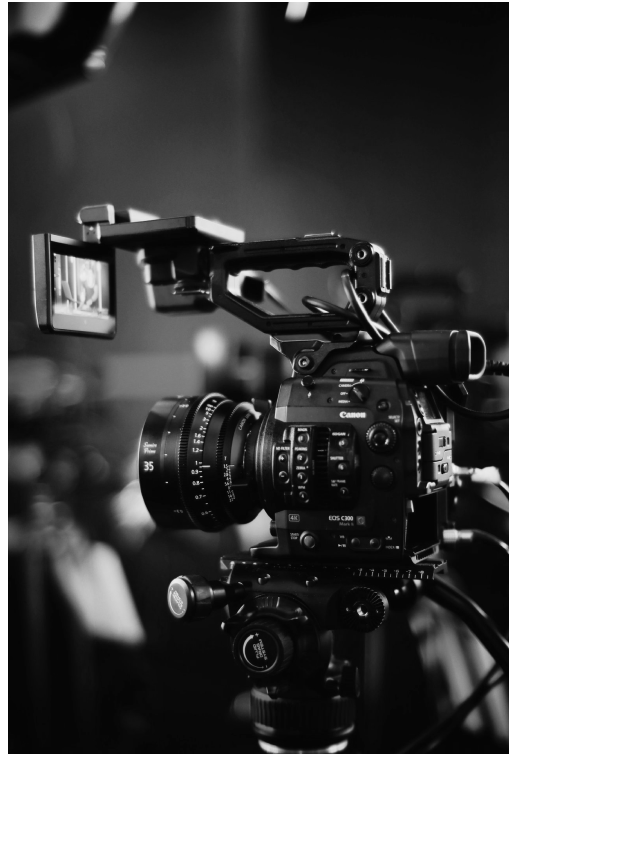
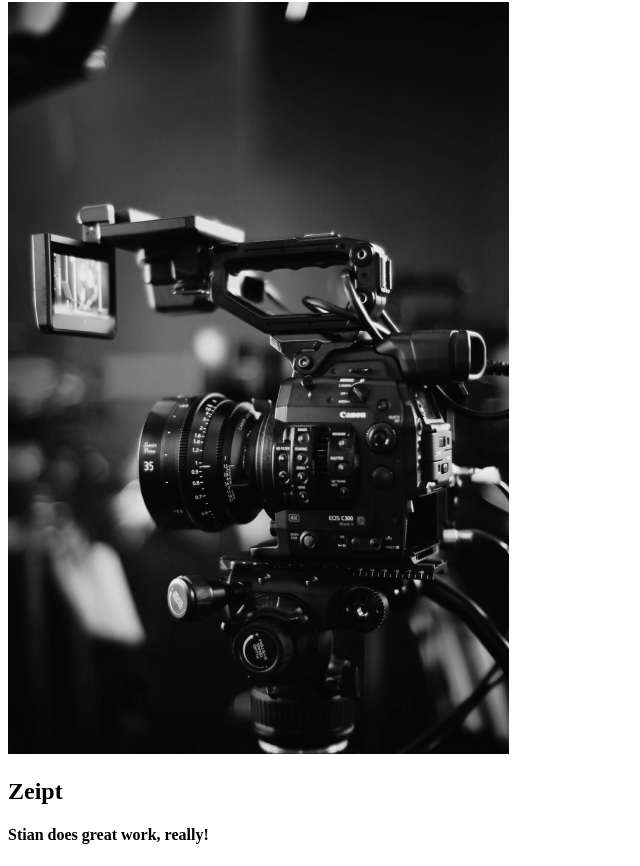
Before and after one commit to StianOek/react-herms-portfolio, a React (Create React App) app: page / in a window 1280 px wide. Shown: the part 1942-2808 px from the top of the page, without its empty margins (0-640 px from the left). Before the commit the page ends 2708 px from the top, so only its background shows below. Built offline with nearby package versions, Linux system fonts and the light colour scheme.

Commit message:
4. Refrences Section

```diff
--- /dev/null
+++ b/src/components/RefrencesSection.js
@@ -0,0 +1,14 @@
+import React from 'react'
+
+const RefrencesSection = () => {
+    return (
+        <div className="refrences">
+            <h2>Zeipt</h2>
+            <div className="description">
+                <h4>Stian does great work, really!</h4>
+            </div>
+        </div>
+    )
+}
+
+export default RefrencesSection;
--- a/src/pages/AboutMe.js
+++ b/src/pages/AboutMe.js
@@ -1,5 +1,6 @@
 import React from 'react'
 import AboutSection from '../components/AboutSection';
+import RefrencesSection from '../components/RefrencesSection';
 import SkillSection from '../components/SkillSection';
 
 const AboutMe = () => {
@@ -7,6 +8,7 @@
         <>
             <AboutSection />
             <SkillSection />
+            <RefrencesSection />
         </>
     )
 }
```
Also changed, not shown: 1 other file (tests, documents, lock files or other folders).
